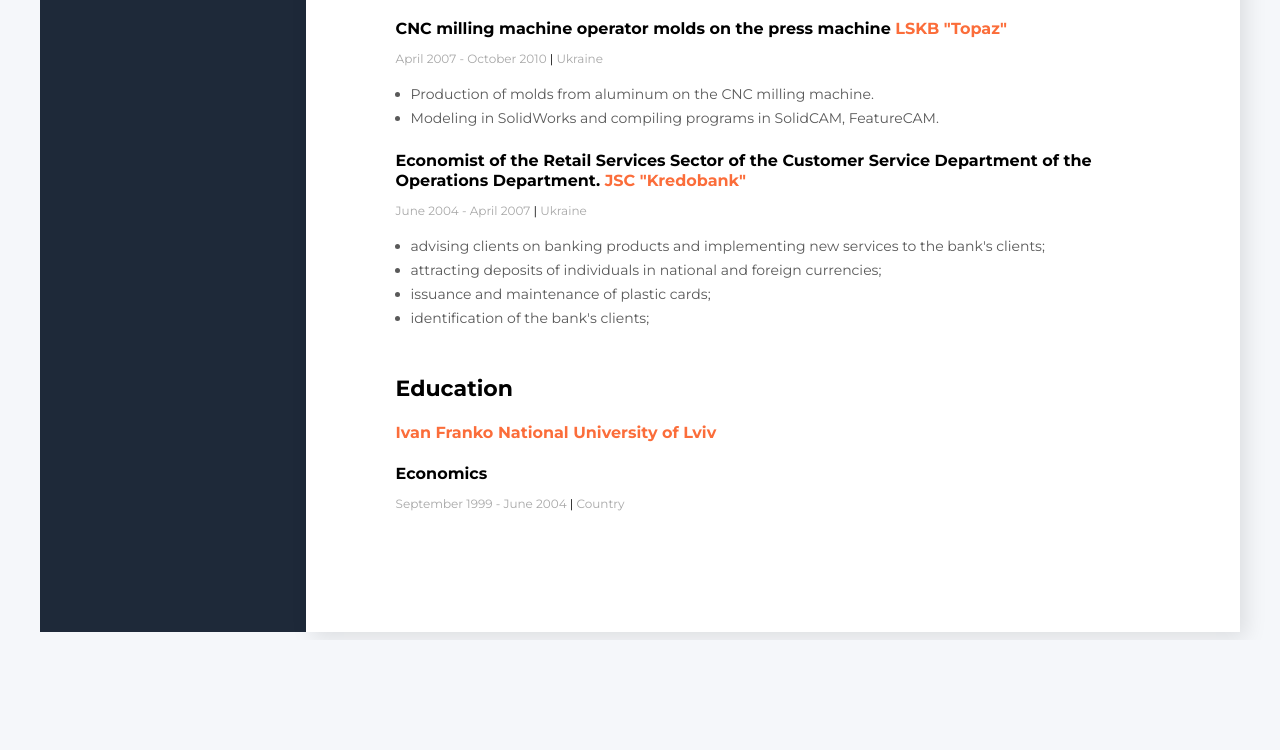
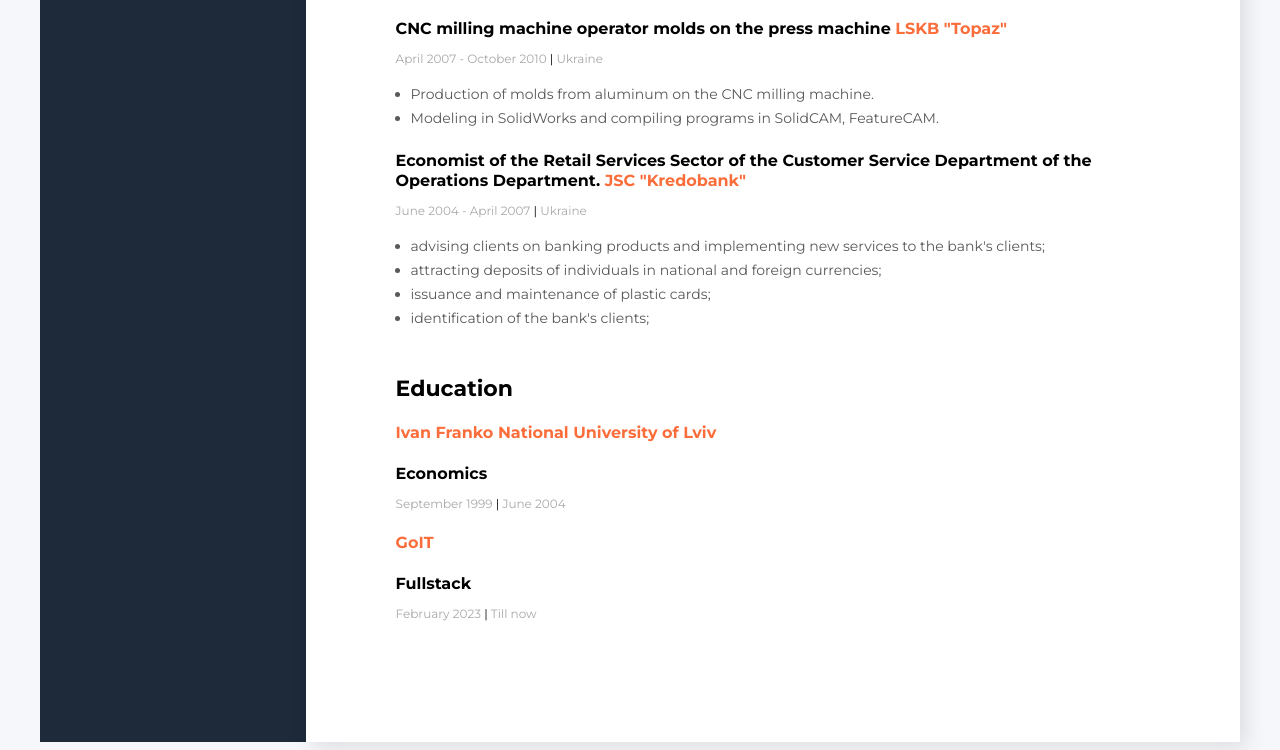
Before and after one commit to rossorUA/resume, a plain HTML site: page index.html in a window 1280 px wide. Shown: the part 895-1645 px from the top of the page. Before the commit the page ends 1535 px from the top, so only its background shows below. Drawn offline with Linux system fonts and the light colour scheme.

Commit message:
Update index.html

```diff
--- a/index.html
+++ b/index.html
@@ -112,7 +112,13 @@
           <h3 class="title">Education</h3>
           <h4><span class="education-univer"> Ivan Franko National University of Lviv</span></h4>
           <h4 class="work-position">Economics</h4>
-          <p class="period">September 1999 - June 2004 <span class="line"> | </span> Country</p></p>
+          <p class="period">September 1999<span class="line"> | </span> June 2004</p></p>
+        </div>
+		  <div class="education">
+          <!-- <h3 class="title">Education</h3> -->
+          <h4><span class="education-univer"> GoIT </span></h4>
+          <h4 class="work-position">Fullstack</h4>
+          <p class="period">February 2023<span class="line"> | </span>Till now </p></p>
         </div>
 
 			</div>
@@ -163,7 +169,8 @@
 								<div class="soft-skills">
 									<h3 class="sidebar-title">Language</h3>
 									<ul class="tech-skills-list">
-										<li class="tech-skills-item"><span  class="tech-skills-text"> English:<br>   B1 Low </span></li>
+										<li class="tech-skills-item"><span  class="tech-skills-text"> English:<br>   B1 Low
+										 </span></li>
 										<li class="tech-skills-item"> <span class="tech-skills-text">Ukrainian:<br> Native </span></li>
 
 
```
